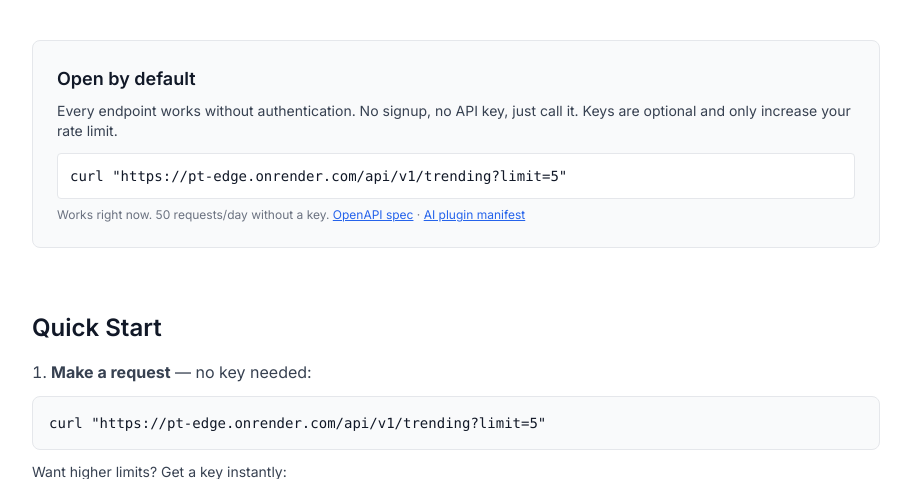
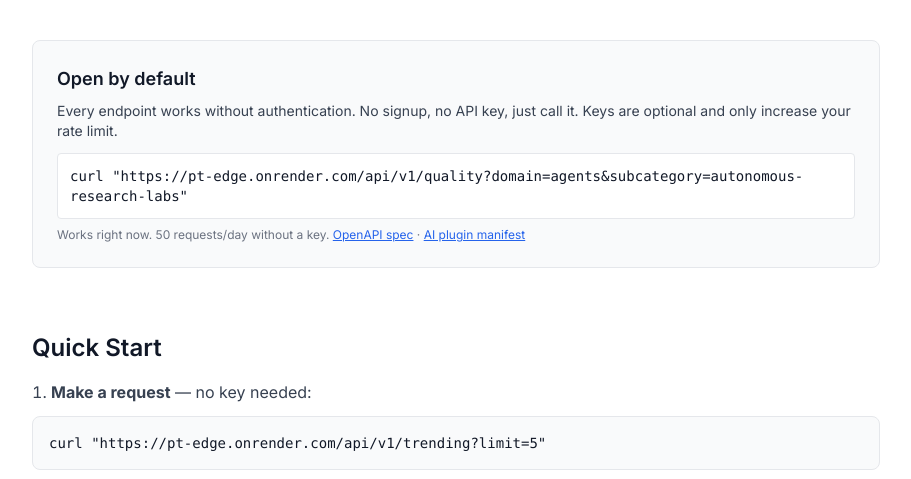
Before and after one commit to grahamrowe82/pt-edge, a FastAPI app: page /api/docs in a window 1280 px wide. Shown: the part 265-744 px from the top of the page, without its empty margins (184-1095 px from the left). Run offline with FastAPI, Linux system fonts and the light colour scheme; parts of the project's set-up code (start-up, migrations or seed data) failed here and were passed over; some libraries are stand-ins or nearby versions.

Commit message:
Add generic quality scores endpoint for all 18 domains
The API was MCP-first: only /mcp/scores could query quality data by
subcategory. The other 17 domains (agents, ml-frameworks, rag, etc.)
had identical materialized views but no API endpoint to serve them.
This meant the category page JSON preview only worked for MCP.

Adds:
- GET /api/v1/quality?domain=X&subcategory=Y — quality scores for any domain
- GET /api/v1/quality/{domain}/{repo} — single repo lookup for any domain
- GET /api/v1/datasets/quality?domain=X&subcategory=Y — public cached version
- DOMAIN_VIEWS dict mapping all 18 domain slugs to their materialized views
- get_quality_scores() and get_quality_by_repo() in queries.py
- Existing /mcp/scores and /mcp/health preserved as backward-compatible aliases
- Category page template now uses /datasets/quality for all domains (no branching)
- OpenAPI spec updated with the new endpoints
- Docs page Quick Start updated to feature the quality endpoint

Verified against production DB: 6 domains tested, all return real data.

Co-Authored-By: Claude Opus 4.6 (1M context) <noreply@anthropic.com>

```diff
--- a/app/api/docs_page.py
+++ b/app/api/docs_page.py
@@ -69,7 +69,7 @@ HTML_PAGE = """\
 <section id="agents" class="bg-gray-50 border border-gray-200 rounded-lg p-6">
   <h2 class="text-lg font-semibold mb-2">Open by default</h2>
   <p class="text-sm text-gray-700 mb-3">Every endpoint works without authentication. No signup, no API key, just call it. Keys are optional and only increase your rate limit.</p>
-  <pre class="bg-white border border-gray-200 rounded p-3 text-sm overflow-x-auto">curl "https://pt-edge.onrender.com/api/v1/trending?limit=5"</pre>
+  <pre class="bg-white border border-gray-200 rounded p-3 text-sm overflow-x-auto">curl "https://pt-edge.onrender.com/api/v1/quality?domain=agents&amp;subcategory=autonomous-research-labs"</pre>
   <p class="mt-2 text-xs text-gray-500">Works right now. 50 requests/day without a key. <a href="/api/v1/openapi.json" class="text-blue-600 underline">OpenAPI spec</a> &middot; <a href="/.well-known/ai-plugin.json" class="text-blue-600 underline">AI plugin manifest</a></p>
 </section>
 
--- a/app/api/openapi_spec.py
+++ b/app/api/openapi_spec.py
@@ -116,17 +116,49 @@ OPENAPI_SPEC = {
                 "security": [{"bearerAuth": []}],
             }
         },
+        "/api/v1/quality": {
+            "get": {
+                "operationId": "getQualityScores",
+                "summary": "Quality scores for AI projects across all 18 domains.",
+                "description": (
+                    "Returns quality-scored repos from any domain: mcp, agents, ml-frameworks, rag, "
+                    "embeddings, llm-tools, nlp, transformers, and more. Filter by subcategory to get "
+                    "all projects in a specific niche. No auth required (50/day), or use a key for higher limits."
+                ),
+                "parameters": [
+                    {"name": "domain", "in": "query", "required": True, "schema": {"type": "string"}, "description": "Domain slug: mcp, agents, ml-frameworks, rag, embeddings, etc."},
+                    {"name": "subcategory", "in": "query", "schema": {"type": "string"}, "description": "Filter by category within the domain"},
+                    {"name": "quality_tier", "in": "query", "schema": {"type": "string", "enum": ["verified", "established", "emerging", "experimental"]}},
+                    {"name": "min_score", "in": "query", "schema": {"type": "integer", "minimum": 0, "maximum": 100}},
+                    {"name": "limit", "in": "query", "schema": {"type": "integer", "default": 50, "maximum": 500}},
+                    {"name": "offset", "in": "query", "schema": {"type": "integer", "default": 0}},
+                ],
+            }
+        },
+        "/api/v1/datasets/quality": {
+            "get": {
+                "operationId": "getDatasetQuality",
+                "summary": "Public quality scores dataset — no auth required, 1-hour cache.",
+                "description": "Same data as /quality but with higher default limit and HTTP caching. Ideal for bulk exports and embedding in pages.",
+                "parameters": [
+                    {"name": "domain", "in": "query", "required": True, "schema": {"type": "string"}},
+                    {"name": "subcategory", "in": "query", "schema": {"type": "string"}},
+                    {"name": "quality_tier", "in": "query", "schema": {"type": "string", "enum": ["verified", "established", "emerging", "experimental"]}},
+                    {"name": "limit", "in": "query", "schema": {"type": "integer", "default": 500, "maximum": 2000}},
+                    {"name": "offset", "in": "query", "schema": {"type": "integer", "default": 0}},
+                ],
+            }
+        },
         "/api/v1/mcp/scores": {
             "get": {
                 "operationId": "getMcpScores",
-                "summary": "MCP server quality scores with filtering.",
+                "summary": "MCP server quality scores (alias for /quality?domain=mcp).",
                 "parameters": [
                     {"name": "quality_tier", "in": "query", "schema": {"type": "string", "enum": ["verified", "established", "emerging", "experimental"]}},
                     {"name": "subcategory", "in": "query", "schema": {"type": "string"}},
                     {"name": "min_score", "in": "query", "schema": {"type": "integer"}},
                     {"name": "limit", "in": "query", "schema": {"type": "integer", "default": 50, "maximum": 200}},
                 ],
-                "security": [{"bearerAuth": []}],
             }
         },
     },
--- a/app/api/queries.py
+++ b/app/api/queries.py
@@ -1024,10 +1024,10 @@ def get_dataset_mcp_repos(
 
 
 # ---------------------------------------------------------------------------
-# MCP quality scores
+# Quality scores (all domains)
 # ---------------------------------------------------------------------------
 
-_MCP_QUALITY_COLS = """
+_QUALITY_COLS = """
     full_name, name, description, stars, forks,
     language, license, archived, subcategory,
     last_pushed_at, pypi_package, npm_package,
@@ -1037,15 +1037,46 @@ _MCP_QUALITY_COLS = """
     quality_score, quality_tier, risk_flags
 """
 
+# Maps domain slug to materialized view name. View names are hardcoded —
+# never constructed from user input — so no SQL injection risk.
+DOMAIN_VIEWS = {
+    "mcp": "mv_mcp_quality",
+    "agents": "mv_agents_quality",
+    "rag": "mv_rag_quality",
+    "ai-coding": "mv_ai_coding_quality",
+    "voice-ai": "mv_voice_ai_quality",
+    "diffusion": "mv_diffusion_quality",
+    "vector-db": "mv_vector_db_quality",
+    "embeddings": "mv_embeddings_quality",
+    "prompt-engineering": "mv_prompt_eng_quality",
+    "ml-frameworks": "mv_ml_frameworks_quality",
+    "llm-tools": "mv_llm_tools_quality",
+    "nlp": "mv_nlp_quality",
+    "transformers": "mv_transformers_quality",
+    "generative-ai": "mv_generative_ai_quality",
+    "computer-vision": "mv_computer_vision_quality",
+    "data-engineering": "mv_data_engineering_quality",
+    "mlops": "mv_mlops_quality",
+    "perception": "mv_perception_quality",
+}
 
-def get_mcp_quality_scores(
+# Keep old name as alias
+_MCP_QUALITY_COLS = _QUALITY_COLS
+
+
+def get_quality_scores(
+    domain: str,
+    subcategory: str = None,
     quality_tier: str = None,
-    subcategory: str = None,
     min_score: int = None,
     limit: int = 100,
     offset: int = 0,
 ) -> list[dict]:
-    """List MCP repos with quality scores."""
+    """List repos with quality scores for any domain."""
+    view = DOMAIN_VIEWS.get(domain)
+    if not view:
+        return []
+
     conditions = []
     params: dict = {"lim": limit, "off": offset}
     if quality_tier:
@@ -1062,25 +1093,38 @@ def get_mcp_quality_scores(
 
     with readonly_engine.connect() as conn:
         return _safe_mv_query(conn, f"""
-            SELECT {_MCP_QUALITY_COLS}
-            FROM mv_mcp_quality
+            SELECT {_QUALITY_COLS}
+            FROM {view}
             {where}
             ORDER BY quality_score DESC NULLS LAST, stars DESC NULLS LAST
             LIMIT :lim OFFSET :off
         """, params)
 
 
-def get_mcp_quality_by_repo(repo: str) -> dict | None:
-    """Single MCP repo quality lookup by full_name or name."""
+def get_quality_by_repo(domain: str, repo: str) -> dict | None:
+    """Single repo quality lookup by full_name or name, for any domain."""
+    view = DOMAIN_VIEWS.get(domain)
+    if not view:
+        return None
+
     with readonly_engine.connect() as conn:
         rows = _safe_mv_query(conn, f"""
-            SELECT {_MCP_QUALITY_COLS}
-            FROM mv_mcp_quality
+            SELECT {_QUALITY_COLS}
+            FROM {view}
             WHERE LOWER(full_name) = LOWER(:repo)
                OR LOWER(name) = LOWER(:repo)
             LIMIT 1
         """, {"repo": repo})
     return rows[0] if rows else None
+
+
+# Backward-compatible aliases for existing MCP-specific endpoints
+def get_mcp_quality_scores(**kwargs) -> list[dict]:
+    return get_quality_scores(domain="mcp", **kwargs)
+
+
+def get_mcp_quality_by_repo(repo: str) -> dict | None:
+    return get_quality_by_repo(domain="mcp", repo=repo)
 
 
 def get_papers(q: str = None, project_slug: str = None, year: int = None, limit: int = 20) -> list[dict]:
--- a/app/api/routes.py
+++ b/app/api/routes.py
@@ -431,3 +431,70 @@ async def mcp_health(
     if not result:
         _not_found(f"MCP repo '{repo}'")
     return _ok(result)
+
+
+# ---------------------------------------------------------------------------
+# Generic quality endpoints (all 18 domains)
+# ---------------------------------------------------------------------------
+
+_VALID_DOMAINS = "|".join(queries.DOMAIN_VIEWS.keys())
+
+
+@router.get("/quality")
+async def quality_scores(
+    request: Request,
+    domain: str = Query(..., description="Domain slug (e.g. mcp, agents, ml-frameworks)"),
+    subcategory: str = Query(None),
+    quality_tier: str = Query(None, pattern="^(verified|established|emerging|experimental)$"),
+    min_score: int = Query(None, ge=0, le=100),
+    limit: int = Query(50, le=500, ge=1),
+    offset: int = Query(0, ge=0),
+    key_data: dict = Depends(_auth),
+):
+    if domain not in queries.DOMAIN_VIEWS:
+        raise HTTPException(status_code=422, detail={"error": {"code": "invalid_domain", "message": f"Unknown domain '{domain}'. Valid: {', '.join(sorted(queries.DOMAIN_VIEWS.keys()))}"}})
+    results = queries.get_quality_scores(
+        domain=domain, subcategory=subcategory, quality_tier=quality_tier,
+        min_score=min_score, limit=limit, offset=offset,
+    )
+    return _ok(results, count=len(results), query_params={
+        "domain": domain, "subcategory": subcategory, "quality_tier": quality_tier,
+        "min_score": min_score, "limit": limit, "offset": offset,
+    })
+
+
+@router.get("/quality/{domain}/{repo:path}")
+async def quality_repo(
+    domain: str,
+    repo: str,
+    request: Request,
+    key_data: dict = Depends(_auth),
+):
+    if domain not in queries.DOMAIN_VIEWS:
+        raise HTTPException(status_code=422, detail={"error": {"code": "invalid_domain", "message": f"Unknown domain '{domain}'."}})
+    result = queries.get_quality_by_repo(domain=domain, repo=repo)
+    if not result:
+        _not_found(f"Repo '{repo}' in domain '{domain}'")
+    return _ok(result)
+
+
+@router.get("/datasets/quality")
+async def dataset_quality(
+    response: Response,
+    domain: str = Query(..., description="Domain slug (e.g. mcp, agents, ml-frameworks)"),
+    subcategory: str = Query(None),
+    quality_tier: str = Query(None, pattern="^(verified|established|emerging|experimental)$"),
+    limit: int = Query(500, le=2000, ge=1),
+    offset: int = Query(0, ge=0),
+):
+    if domain not in queries.DOMAIN_VIEWS:
+        raise HTTPException(status_code=422, detail={"error": {"code": "invalid_domain", "message": f"Unknown domain '{domain}'. Valid: {', '.join(sorted(queries.DOMAIN_VIEWS.keys()))}"}})
+    results = queries.get_quality_scores(
+        domain=domain, subcategory=subcategory, quality_tier=quality_tier,
+        limit=limit, offset=offset,
+    )
+    response.headers["Cache-Control"] = "public, max-age=3600"
+    return _ok(results, count=len(results), query_params={
+        "domain": domain, "subcategory": subcategory, "quality_tier": quality_tier,
+        "limit": limit, "offset": offset,
+    })
--- a/templates/category.html
+++ b/templates/category.html
@@ -43,11 +43,7 @@
   </div>
   {% endif %}
 
-  {% if domain == 'mcp' %}
-    {% set api_url = '/api/v1/datasets/mcp-scores?subcategory=' ~ subcategory %}
-  {% else %}
-    {% set api_url = '/api/v1/datasets/projects?category=' ~ subcategory %}
-  {% endif %}
+  {% set api_url = '/api/v1/datasets/quality?domain=' ~ domain ~ '&subcategory=' ~ subcategory %}
   <details class="mb-6 rounded-lg border border-gray-200 bg-gray-50" id="api-details">
     <summary class="px-4 py-3 text-sm font-medium text-gray-700 cursor-pointer hover:text-gray-900">Get all {{ servers|length }} projects as JSON</summary>
     <div class="px-4 pb-4">
```
